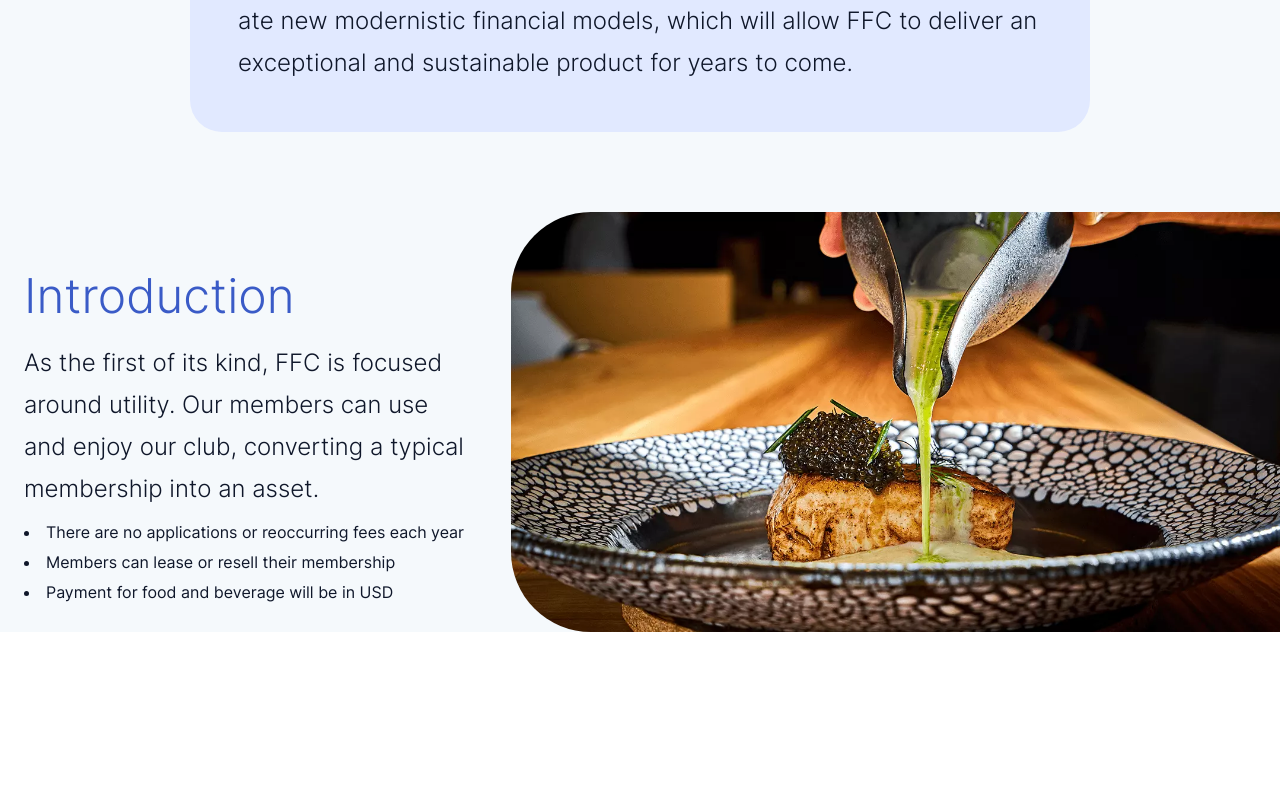
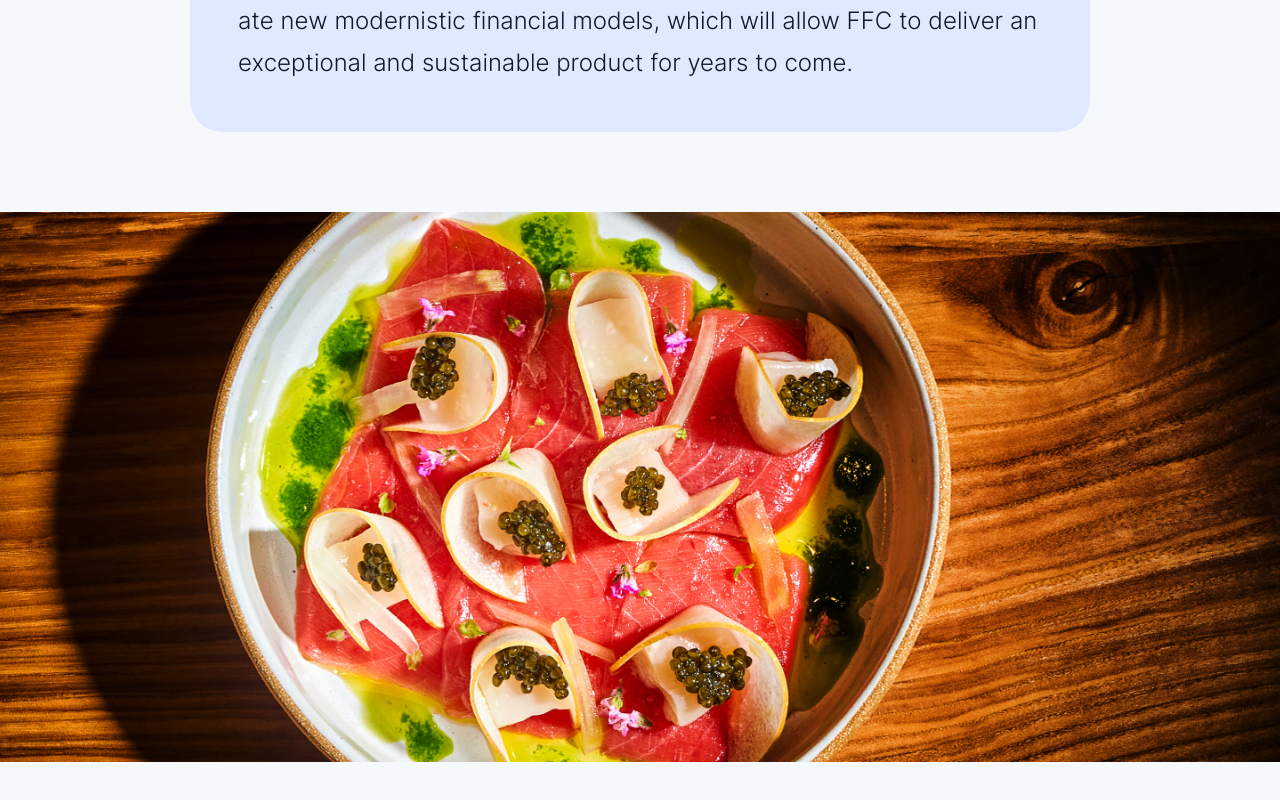
Before and after one commit to awaisspk/fish-club, a Next.js app: page / in a window 1280 px wide. Shown: the part 1130-1930 px from the top of the page. Before the commit the page ends 1762 px from the top, so only its background shows below. Built offline with nearby package versions, Linux system fonts and the light colour scheme.

Commit message:
feat(componet): add image below ntf card

```diff
--- a/pages/index.tsx
+++ b/pages/index.tsx
@@ -74,8 +74,33 @@ const Home: NextPage = () => {
                 sustainable product for years to come.
               </Paragraph>
             </Flex>
+            <Box
+              css={{
+                borderRadius: '0',
+                my: '80px',
+                width: '100%',
+                height: '250px',
+                position: 'relative',
+                overflow: 'hidden',
+                '@bp1': {
+                  height: '320px',
+                },
+                '@bp2': {
+                  height: '420px',
+                },
+                '@bp3': {
+                  height: '550px',
+                },
+              }}
+            >
+              <Image
+                src="/images/tunacaviar.webp"
+                layout="fill"
+                objectFit="cover"
+                alt=""
+              />
+            </Box>
           </Box>
-          <Introduction />
         </Main>
       </PageLayout>
     </Box>
```
Also changed, not shown: public/images/tunacaviar.webp (added).
